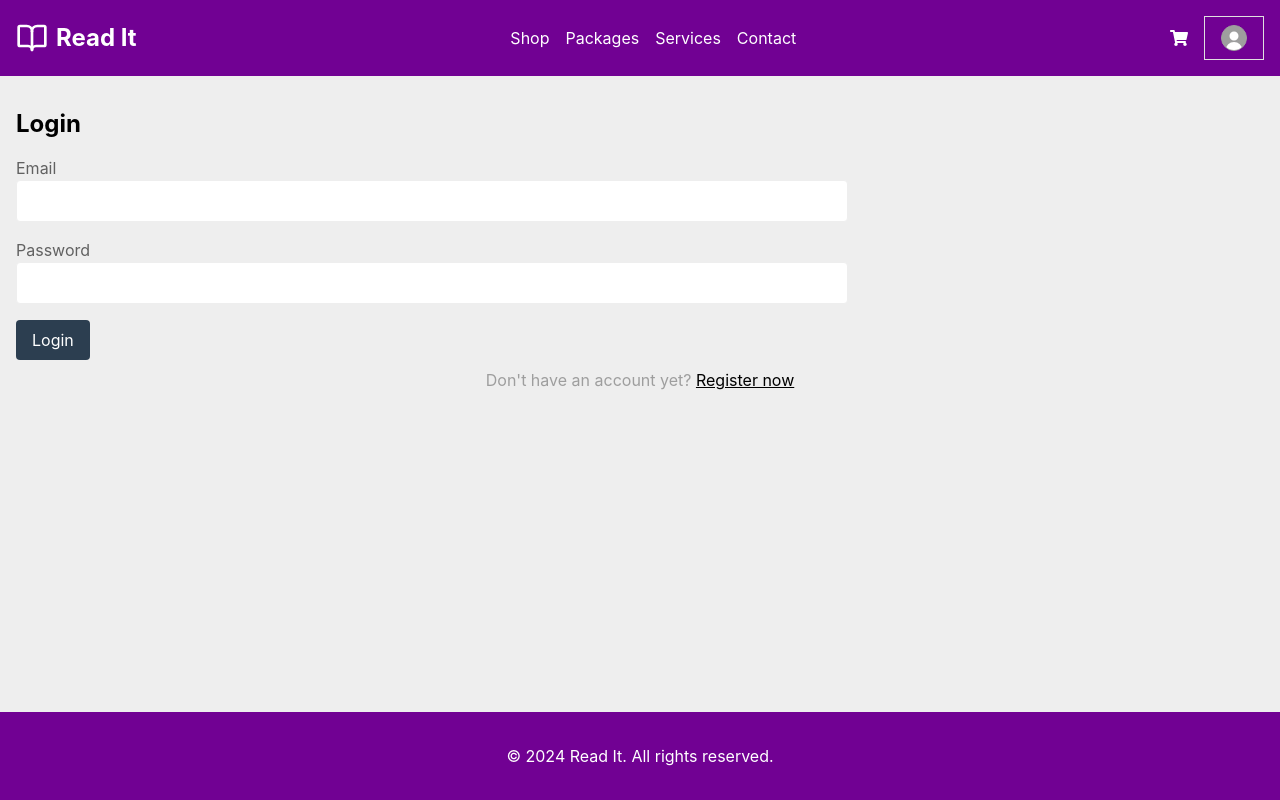
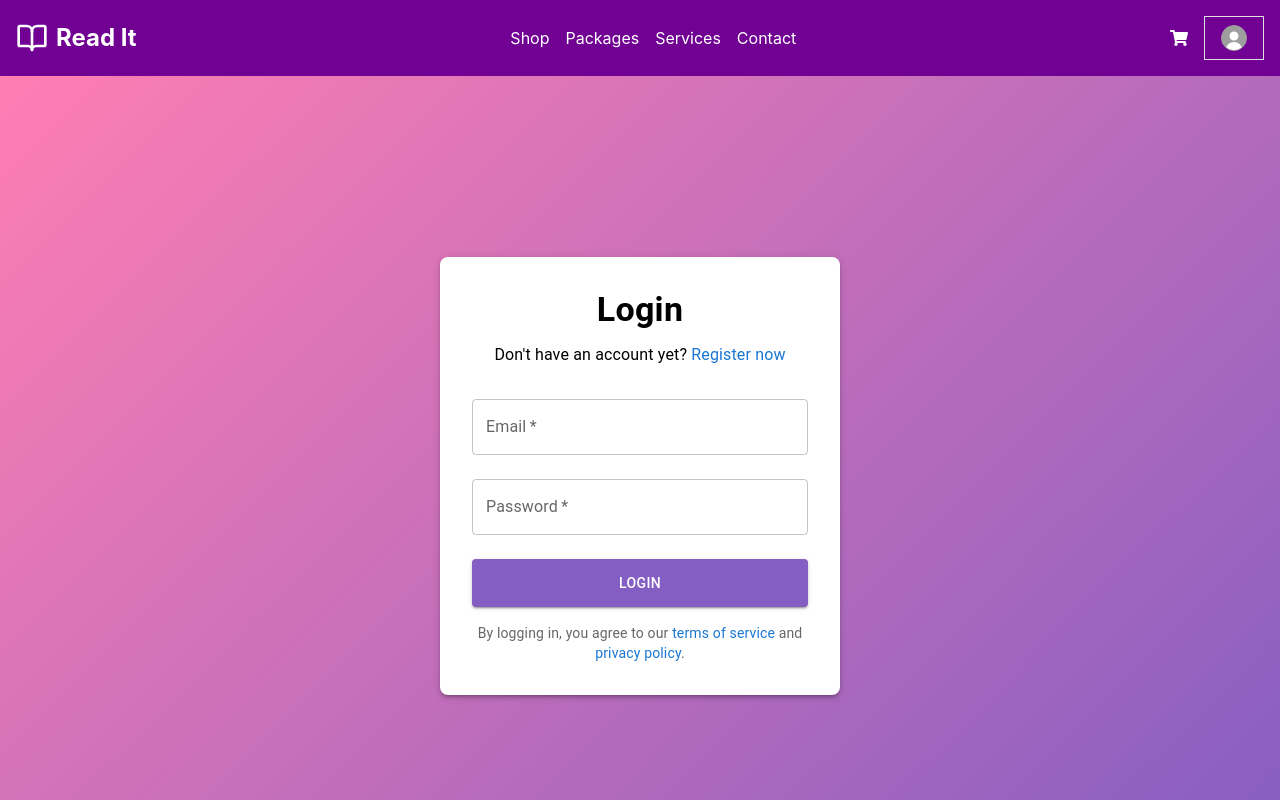
Before and after one commit to ignatiusratemo26/frontend, a React (Create React App) app: page /login in a window 1280 px wide. Shown: the top 800 px of the page. Built offline with nearby package versions, Linux system fonts and the light colour scheme; no server answers.

Commit message:
handled purchases

```diff
--- a/package.json
+++ b/package.json
@@ -6,6 +6,7 @@
     "@emotion/react": "^11.13.5",
     "@emotion/styled": "^11.13.5",
     "@material-tailwind/react": "^2.1.10",
+    "@mui/icons-material": "^6.1.10",
     "@mui/material": "^6.1.10",
     "@splinetool/react-spline": "^4.0.0",
     "@testing-library/jest-dom": "^5.17.0",
--- a/src/pages/HomePage.js
+++ b/src/pages/HomePage.js
@@ -22,8 +22,8 @@ const HomePage = ({ setCurrentPage }) => {
     loadSubscriptions();
   }, []);
 
-  const handleJoinNowClick = () => {
-    navigate("/login");
+  const handleBrowseBooksClick = () => {
+    navigate("/shop");
   };
 
   return (
@@ -35,12 +35,12 @@ const HomePage = ({ setCurrentPage }) => {
           Join our online book club and dive into a world of literary adventures!
         </p>
         <Button
-          onClick={handleJoinNowClick}
+          onClick={handleBrowseBooksClick}
           variant="contained"
           style={{ backgroundColor: "#710193" }}
           size="large"
         >
-          Get Started
+          Browse our library
         </Button>
       </section>
 
--- a/src/pages/LoginPage.js
+++ b/src/pages/LoginPage.js
@@ -1,14 +1,20 @@
-// FILE: pages/LoginPage.js
 import React, { useState, useContext } from 'react';
-import {Link, Navigate} from "react-router-dom";
+import { Link, Navigate } from 'react-router-dom';
 import axios from 'axios';
 import { UserContext } from '../UserContext';
 import { useNavigate } from 'react-router-dom';
+import {
+  TextField,
+  Button,
+  Typography,
+  Box,
+  Link as MuiLink,
+} from '@mui/material';
 
 const LoginPage = () => {
   const [email, setEmail] = useState('');
   const [password, setPassword] = useState('');
-  const {setUser} = useContext(UserContext);
+  const { setUser } = useContext(UserContext);
   const [redirect, setRedirect] = useState(false);
   const navigate = useNavigate();
 
@@ -19,9 +25,7 @@ const LoginPage = () => {
       setUser(response.data);
       setRedirect(true);
       navigate('/');
-
-      // Handle successful login (e.g., set user context, redirect)
-    } catch (e){
+    } catch (e) {
       if (e.response && e.response.status === 401) {
         console.error('Unauthorized: Incorrect email or password');
       } else {
@@ -30,44 +34,91 @@ const LoginPage = () => {
       alert('Login failed');
     }
 
-
     if (redirect) {
-      return <Navigate to={'/'} />
+      return <Navigate to="/" />;
     }
   };
 
   return (
-    <div className="container mx-auto px-4 py-8">
-      <h2 className="text-2xl font-bold mb-4">Login</h2>
+    <Box
+      sx={{
+        display: 'flex',
+        flexDirection: 'column',
+        alignItems: 'center',
+        justifyContent: 'center',
+        minHeight: '100vh',
+        background: 'linear-gradient(135deg, #ff7eb3, #845ec2)',
+        padding: 2,
+      }}
+    >
+      <Box
+        sx={{
+          width: '100%',
+          maxWidth: 400,
+          backgroundColor: 'white',
+          padding: 4,
+          borderRadius: 2,
+          boxShadow: 3,
+        }}
+      >
+        <Typography variant="h4" align="center" fontWeight="bold" gutterBottom>
+          Login
+        </Typography>
+        <Typography align="center" sx={{ mb: 2 }}>
+          Don't have an account yet?{' '}
+          <MuiLink component={Link} to="/register" underline="hover" color="primary">
+            Register now
+          </MuiLink>
+        </Typography>
         <form onSubmit={handleLogin}>
-        <div className="mb-4">
-          <label className="block text-gray-700">Email</label>
-          <input
+          <TextField
+            label="Email"
             type="email"
             value={email}
             onChange={(e) => setEmail(e.target.value)}
-            className="w-8/12 px-3 py-2 border rounded"
+            fullWidth
+            margin="normal"
             required
           />
-        </div>
-        <div className="mb-4">
-          <label className="block text-gray-700">Password</label>
-          <input
+          <TextField
+            label="Password"
             type="password"
             value={password}
             onChange={(e) => setPassword(e.target.value)}
-            className="w-8/12 px-3 py-2 border rounded"
+            fullWidth
+            margin="normal"
             required
           />
-        </div>
-        <button type="submit" className="bg-[#2c3e50] text-white px-4 py-2 rounded">
+          <Button
+            type="submit"
+            fullWidth
+            variant="contained"
+            sx={{
+              backgroundColor: '#845ec2',
+              '&:hover': { backgroundColor: '#6d48a8' },
+              py: 1.5,
+              mt: 2,
+            }}
+          >
             Login
-        </button>
-          <div className="text-center py-2 text-gray-500">
-            Don't have an account yet? <Link className="underline text-black" to={'/register'}>Register now</Link>
-        </div>
+          </Button>
         </form>
-    </div>
+        <Typography
+          variant="body2"
+          align="center"
+          sx={{ mt: 2, color: 'text.secondary' }}
+        >
+          By logging in, you agree to our{' '}
+          <MuiLink href="#" underline="hover">
+            terms of service
+          </MuiLink>{' '}
+          and{' '}
+          <MuiLink href="#" underline="hover">
+            privacy policy
+          </MuiLink>.
+        </Typography>
+      </Box>
+    </Box>
   );
 };
 
--- a/src/pages/ProfilePage.js
+++ b/src/pages/ProfilePage.js
@@ -3,6 +3,8 @@ import { Link, Navigate, useParams } from "react-router-dom";
 import { UserContext } from "../UserContext";
 import axios from "axios";
 import MyPurchases from "./MyPurchases";
+import { Box, Button, Typography, Divider, List, ListItem, ListItemText, ListItemIcon, Drawer } from "@mui/material";
+import { AccountCircle, ShoppingCart, Settings, Logout } from "@mui/icons-material";
 
 export default function ProfilePage() {
     const [redirect, setRedirect] = useState(null);
@@ -19,7 +21,7 @@ export default function ProfilePage() {
     }
 
     if (!ready) {
-        return <div className="flex justify-center items-center h-screen">Loading...</div>;
+        return <Box display="flex" justifyContent="center" alignItems="center" height="100vh">Loading...</Box>;
     }
 
     if (ready && !user && !redirect) {
@@ -31,39 +33,54 @@ export default function ProfilePage() {
     }
 
     return (
-        <div className="container mx-auto px-4 py-8">
-            <h2 className="text-3xl font-bold mb-4">Profile</h2>
-            <div className="flex flex-col md:flex-row">
-                <div className="md:w-1/4 mb-4 md:mb-0">
-                    <nav className="space-y-2">
-                        <Link to="/profile" className={`block p-2 rounded ${subpage === 'profile' ? 'bg-red-300 text-white' : 'bg-gray-200'}`}>Profile</Link>
-                        <Link to="/profile/mypurchases" className={`block p-2 rounded ${subpage === 'mypurchases' ? 'bg-blue-500 text-white' : 'bg-gray-200'}`}>My Purchases</Link>
-                        <Link to="/profile/settings" className={`block p-2 rounded ${subpage === 'settings' ? 'bg-blue-500 text-white' : 'bg-gray-200'}`}>Settings</Link>
-                        <button onClick={logout} className="block w-full p-2 rounded bg-red-800 text-white">Logout</button>
-                    </nav>
-                </div>
-                <div className="md:w-3/4 p-4 bg-white rounded-lg shadow-md">
-                    {subpage === 'profile' && (
-                        <div>
-                            <h3 className="text-2xl font-semibold mb-4">Welcome, {user.name}</h3>
-                            <p>Email: {user.email}</p>
-                        </div>
+        <Box className="container" sx={{ maxWidth: 1200, mx: "auto", px: 4, py: 8 }}>
+            <Typography variant="h4" component="h2" gutterBottom>
+                Profile
+            </Typography>
+            <Box display="flex" sx={{ flexDirection: { xs: "column", md: "row" } }}>
+                <Box sx={{ width: { xs: "100%", md: "25%" }, mb: { xs: 2, md: 0 }, pr: 2 }}>
+                    <List sx={{ width: "100%", bgcolor: "background.paper" }}>
+                        <ListItem button component={Link} to="/profile" selected={subpage === "profile"}>
+                            <ListItemIcon><AccountCircle /></ListItemIcon>
+                            <ListItemText primary="Profile" />
+                        </ListItem>
+                        <ListItem button component={Link} to="/profile/mypurchases" selected={subpage === "mypurchases"}>
+                            <ListItemIcon><ShoppingCart /></ListItemIcon>
+                            <ListItemText primary="My Purchases" />
+                        </ListItem>
+                        <ListItem button component={Link} to="/profile/settings" selected={subpage === "settings"}>
+                            <ListItemIcon><Settings /></ListItemIcon>
+                            <ListItemText primary="Settings" />
+                        </ListItem>
+                        <ListItem button onClick={logout}>
+                            <ListItemIcon><Logout /></ListItemIcon>
+                            <ListItemText primary="Logout" />
+                        </ListItem>
+                    </List>
+                </Box>
+
+                <Box sx={{ width: { xs: "100%", md: "75%" }, p: 3, bgcolor: "background.paper", borderRadius: 2, boxShadow: 2 }}>
+                    {subpage === "profile" && (
+                        <Box>
+                            <Typography variant="h5" component="h3" gutterBottom>
+                                Hello, {user.name}
+                            </Typography>
+                            <Typography variant="body1" paragraph>Email: {user.email}</Typography>
+                        </Box>
                     )}
-                    {subpage === 'mypurchases' && (
-                        // <div>
-                        //     <h3 className="text-2xl font-semibold mb-4">Your Orders</h3>
-                        //     <p>Order details go here</p>
-                        // </div>
+                    {subpage === "mypurchases" && (
                         <MyPurchases />
                     )}
-                    {subpage === 'settings' && (
-                        <div>
-                            <h3 className="text-2xl font-semibold mb-4">Settings</h3>
-                            <p>Settings go here</p>
-                        </div>
+                    {subpage === "settings" && (
+                        <Box>
+                            <Typography variant="h5" component="h3" gutterBottom>
+                                Settings
+                            </Typography>
+                            <Typography variant="body1" paragraph>Settings content goes here.</Typography>
+                        </Box>
                     )}
-                </div>
-            </div>
-        </div>
+                </Box>
+            </Box>
+        </Box>
     );
 }
```
Also changed, not shown: 1 other file (tests, documents, lock files or other folders). Lines whose indentation alone changed are shown as unchanged.
